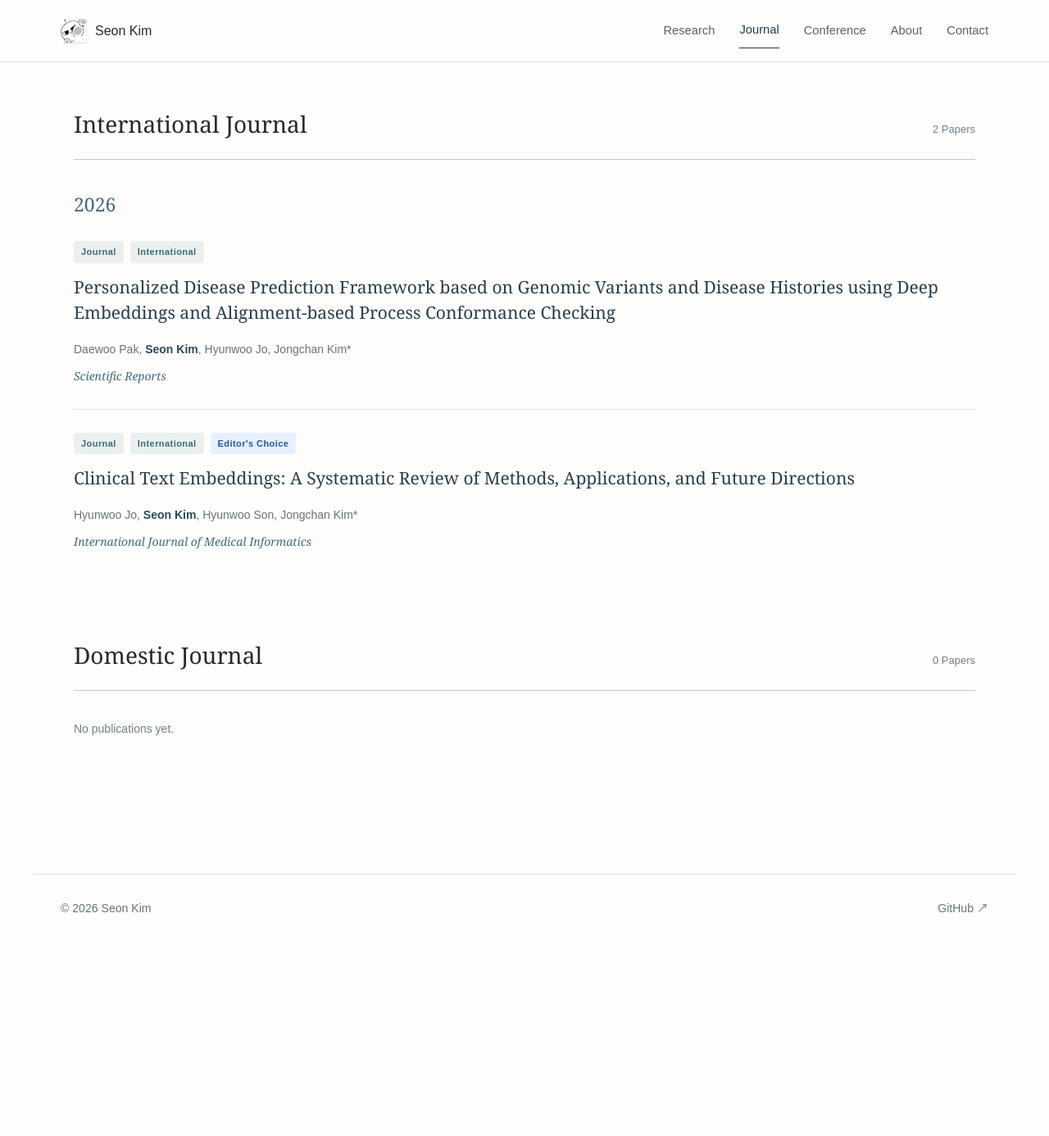
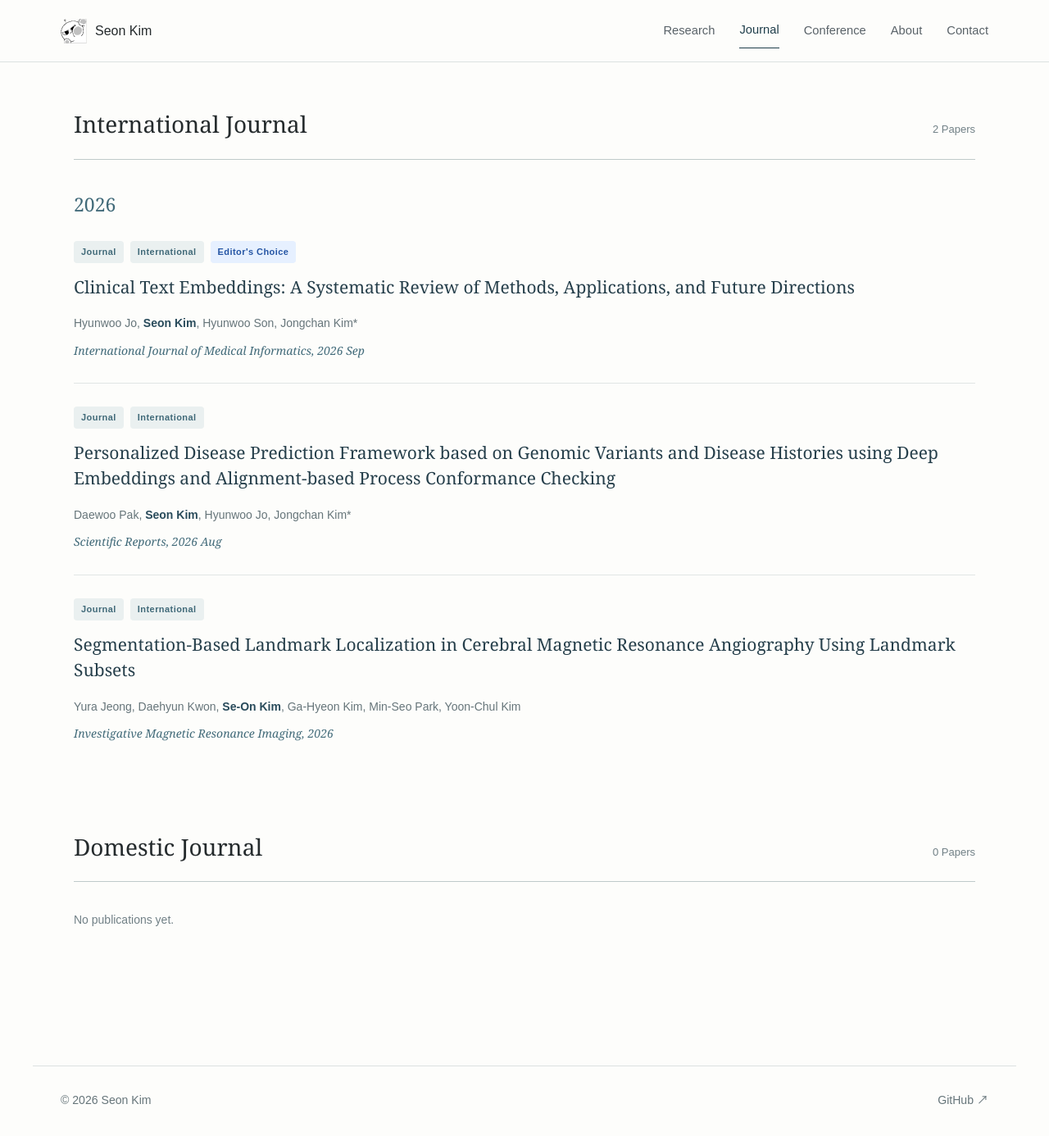
Before and after one commit to KSO012/KSO012.github.io, a Jekyll site: the page built from journal.md, in a window 1280 px wide and 1400 px high, scrolled down 616 px. Shown: the top 1386 px of the window at 82% size. Built offline with Jekyll 4.4.1, drawn with Linux system fonts in a browser that asks for light colours; before the commit the page ends 1782 px from its top, so only the background shows below that.

Commit message:
Update journal.md

```diff
--- a/journal.md
+++ b/journal.md
@@ -57,34 +57,7 @@ permalink: /journal/
 
       <h3 class="journal-year">2026</h3>
 
-      <!-- Paper 1 -->
-      <article class="journal-paper">
-
-        <div class="journal-badges">
-          <span>Journal</span>
-          <span>International</span>
-        </div>
-
-        <h4>
-          <a href="https://www.nature.com/articles/s41598-026-66283-w"
-             target="_blank"
-             rel="noopener noreferrer">
-            Personalized Disease Prediction Framework based on Genomic Variants and Disease Histories using Deep Embeddings and Alignment-based Process Conformance Checking
-          </a>
-        </h4>
-
-        <p class="journal-authors">
-          Daewoo Pak, <strong>Seon Kim</strong>, Hyunwoo Jo,
-          Jongchan Kim*
-        </p>
-
-        <p class="journal-name">
-          Scientific Reports
-        </p>
-
-      </article>
-
-      <!-- Paper 2 -->
+      <!-- 2026 Paper 1 -->
       <article class="journal-paper">
 
         <div class="journal-badges">
@@ -102,12 +75,66 @@ permalink: /journal/
         </h4>
 
         <p class="journal-authors">
-          Hyunwoo Jo, <strong>Seon Kim</strong>, Hyunwoo Son,
-          Jongchan Kim*
+          Hyunwoo Jo, <strong>Seon Kim</strong>, Hyunwoo Son, Jongchan Kim*
         </p>
 
         <p class="journal-name">
-          International Journal of Medical Informatics
+          International Journal of Medical Informatics, 2026 Sep
+        </p>
+
+      </article>
+
+      <!-- 2026 Paper 3 -->
+      <article class="journal-paper">
+
+        <div class="journal-badges">
+          <span>Journal</span>
+          <span>International</span>
+        </div>
+
+        <h4>
+          <a href="https://www.nature.com/articles/s41598-026-66283-w"
+             target="_blank"
+             rel="noopener noreferrer">
+            Personalized Disease Prediction Framework based on Genomic Variants and Disease Histories using Deep Embeddings and Alignment-based Process Conformance Checking
+          </a>
+        </h4>
+
+        <p class="journal-authors">
+          Daewoo Pak, <strong>Seon Kim</strong>, Hyunwoo Jo, Jongchan Kim*
+        </p>
+
+        <p class="journal-name">
+          Scientific Reports, 2026 Aug
+        </p>
+
+      </article>
+
+      <!-- 2026 Paper 3 -->
+      <article class="journal-paper">
+
+        <div class="journal-badges">
+          <span>Journal</span>
+          <span>International</span>
+        </div>
+
+        <h4>
+          <a href="https://doi.org/10.13104/imri.2025.0038"
+             target="_blank"
+             rel="noopener noreferrer">
+            Segmentation-Based Landmark Localization in Cerebral
+            Magnetic Resonance Angiography Using Landmark Subsets
+          </a>
+        </h4>
+
+        <p class="journal-authors">
+          Yura Jeong, Daehyun Kwon,
+          <strong>Se-On Kim</strong>,
+          Ga-Hyeon Kim, Min-Seo Park, Yoon-Chul Kim
+        </p>
+
+        <p class="journal-name">
+          Investigative Magnetic Resonance Imaging, 2026
         </p>
 
       </article>
```
